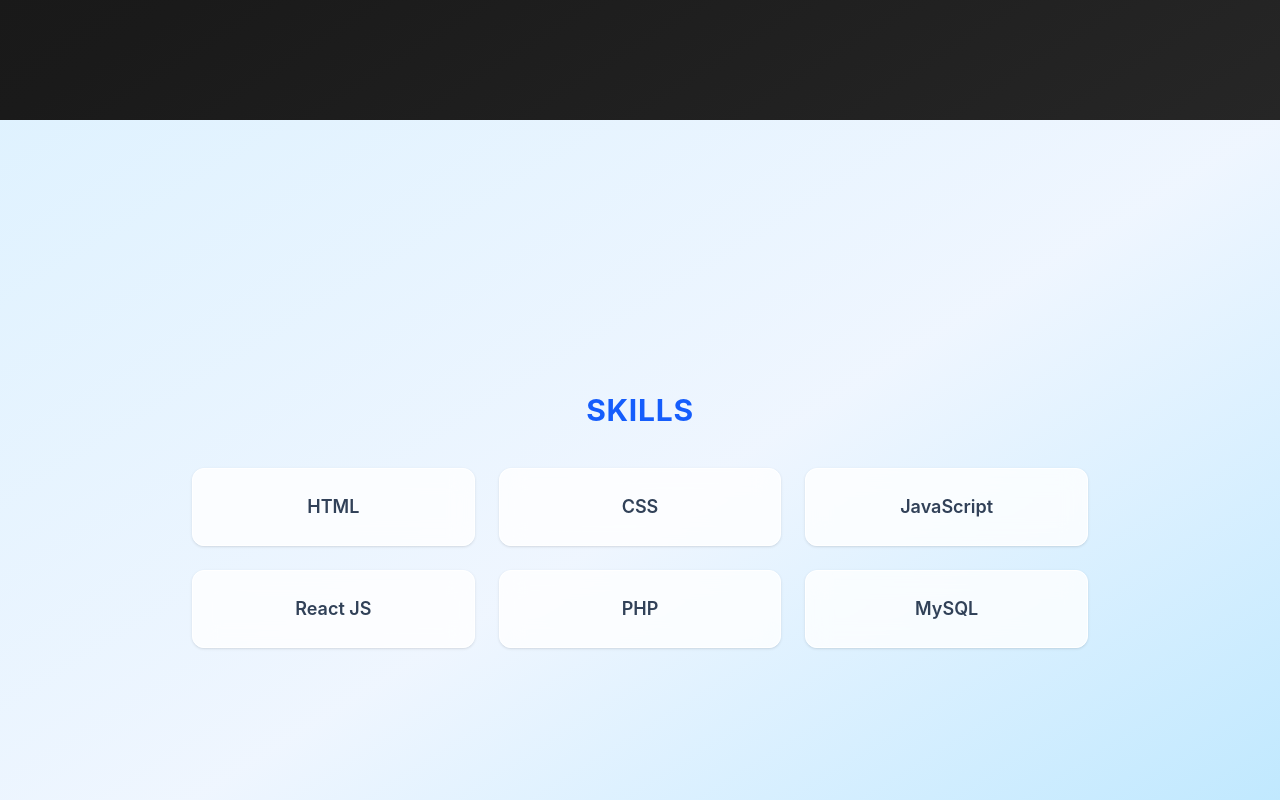
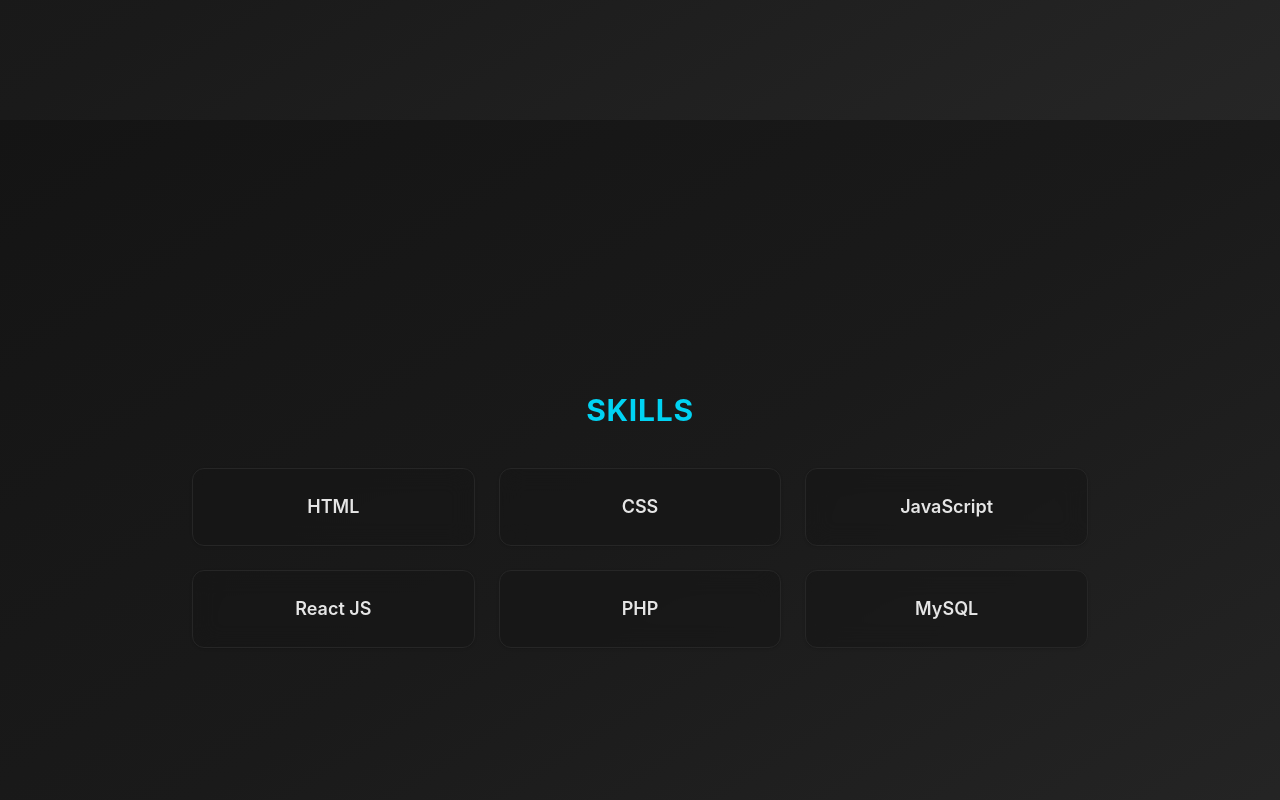
Before and after one commit to sanikasathyan456/portfolio, a React app: page / in a window 1280 px wide. Shown: the part 2280-3080 px from the top of the page. Built offline with nearby package versions, Linux system fonts and the light colour scheme; the HTML template or start-up script is replaced by a standard one.

Commit message:
update ui

```diff
--- a/src/components/Skills.jsx
+++ b/src/components/Skills.jsx
@@ -3,35 +3,40 @@ import React from "react";
 function Skills() {
   return (
     <>
-      <section id="skills" className="min-h-screen bg-gradient-to-br from-sky-100 via-blue-50 to-sky-200 text-slate-800 py-16 px-6 flex flex-col items-center justify-center">
-        <h2 className="text-3xl font-bold mb-10 tracking-wide uppercase text-blue-600">
+      <section
+        id="skills"
+        className="min-h-screen bg-gradient-to-br from-[#141414] via-[#1a1a1a] to-[#262626] text-neutral-100 py-16 px-6 flex flex-col items-center justify-center"
+      >
+        <h2 className="text-3xl font-bold mb-10 tracking-wide uppercase text-cyan-400">
           Skills
         </h2>
 
         <div className="grid grid-cols-2 md:grid-cols-3 gap-6 max-w-4xl w-full">
-          <div className="bg-white/80 backdrop-blur-md border border-white rounded-xl p-6 text-center font-semibold text-lg text-slate-700 transition-all duration-300 shadow-sm hover:scale-105 hover:text-blue-600 hover:border-blue-400 hover:shadow-xl hover:shadow-blue-100">
+
+          <div className="bg-neutral-900/60 backdrop-blur-md border border-neutral-800 rounded-xl p-6 text-center font-semibold text-lg text-neutral-200 transition-all duration-300 shadow-sm hover:scale-105 hover:text-cyan-400 hover:border-cyan-500/50 hover:shadow-xl hover:shadow-cyan-500/10">
             HTML
           </div>
 
-          <div className="bg-white/80 backdrop-blur-md border border-white rounded-xl p-6 text-center font-semibold text-lg text-slate-700 transition-all duration-300 shadow-sm hover:scale-105 hover:text-blue-600 hover:border-blue-400 hover:shadow-xl hover:shadow-blue-100">
+          <div className="bg-neutral-900/60 backdrop-blur-md border border-neutral-800 rounded-xl p-6 text-center font-semibold text-lg text-neutral-200 transition-all duration-300 shadow-sm hover:scale-105 hover:text-cyan-400 hover:border-cyan-500/50 hover:shadow-xl hover:shadow-cyan-500/10">
             CSS
           </div>
 
-          <div className="bg-white/80 backdrop-blur-md border border-white rounded-xl p-6 text-center font-semibold text-lg text-slate-700 transition-all duration-300 shadow-sm hover:scale-105 hover:text-blue-600 hover:border-blue-400 hover:shadow-xl hover:shadow-blue-100">
+          <div className="bg-neutral-900/60 backdrop-blur-md border border-neutral-800 rounded-xl p-6 text-center font-semibold text-lg text-neutral-200 transition-all duration-300 shadow-sm hover:scale-105 hover:text-cyan-400 hover:border-cyan-500/50 hover:shadow-xl hover:shadow-cyan-500/10">
             JavaScript
           </div>
 
-          <div className="bg-white/80 backdrop-blur-md border border-white rounded-xl p-6 text-center font-semibold text-lg text-slate-700 transition-all duration-300 shadow-sm hover:scale-105 hover:text-blue-600 hover:border-blue-400 hover:shadow-xl hover:shadow-blue-100">
+          <div className="bg-neutral-900/60 backdrop-blur-md border border-neutral-800 rounded-xl p-6 text-center font-semibold text-lg text-neutral-200 transition-all duration-300 shadow-sm hover:scale-105 hover:text-cyan-400 hover:border-cyan-500/50 hover:shadow-xl hover:shadow-cyan-500/10">
             React JS
           </div>
 
-          <div className="bg-white/80 backdrop-blur-md border border-white rounded-xl p-6 text-center font-semibold text-lg text-slate-700 transition-all duration-300 shadow-sm hover:scale-105 hover:text-blue-600 hover:border-blue-400 hover:shadow-xl hover:shadow-blue-100">
+          <div className="bg-neutral-900/60 backdrop-blur-md border border-neutral-800 rounded-xl p-6 text-center font-semibold text-lg text-neutral-200 transition-all duration-300 shadow-sm hover:scale-105 hover:text-cyan-400 hover:border-cyan-500/50 hover:shadow-xl hover:shadow-cyan-500/10">
             PHP
           </div>
 
-          <div className="bg-white/80 backdrop-blur-md border border-white rounded-xl p-6 text-center font-semibold text-lg text-slate-700 transition-all duration-300 shadow-sm hover:scale-105 hover:text-blue-600 hover:border-blue-400 hover:shadow-xl hover:shadow-blue-100">
+          <div className="bg-neutral-900/60 backdrop-blur-md border border-neutral-800 rounded-xl p-6 text-center font-semibold text-lg text-neutral-200 transition-all duration-300 shadow-sm hover:scale-105 hover:text-cyan-400 hover:border-cyan-500/50 hover:shadow-xl hover:shadow-cyan-500/10">
             MySQL
           </div>
+
         </div>
       </section>
     </>
```
